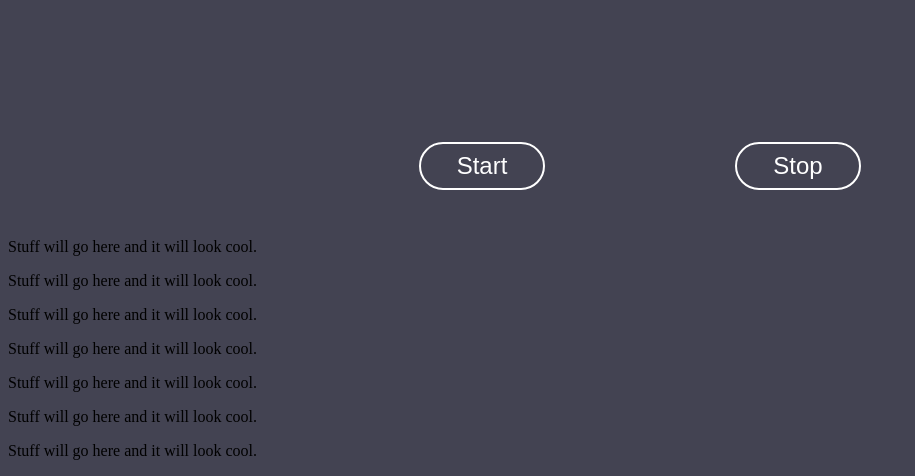
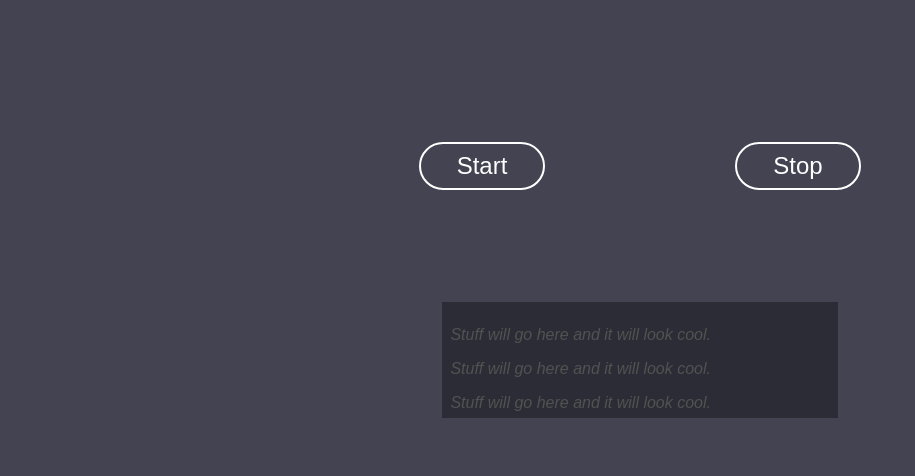
Before and after one commit to jedwards1230/CEN-4031---MyFitTimer, a Flask app: page / in a window 1280 px wide. Shown: the part 543-1019 px from the top of the page, without its empty margins (0-915 px from the left). After the commit the page ends 961 px from the top, so only its background shows below. Run offline with Flask 2, Linux system fonts and the light colour scheme; data that the repository does not hold is empty; some libraries are stand-ins or nearby versions.

Commit message:
removed id put class fixed previous mistake

```diff
--- a/templates/index.html
+++ b/templates/index.html
@@ -36,14 +36,14 @@
             {% endfor %}
         </ul>
     </div>
-    <div id="history">
-        <p id="history-text"> Stuff will go here and it will look cool.<br></p>
-        <p id="history-text"> Stuff will go here and it will look cool.<br></p>
-        <p id="history-text"> Stuff will go here and it will look cool.<br></p>
-        <p id="history-text"> Stuff will go here and it will look cool.<br></p>
-        <p id="history-text"> Stuff will go here and it will look cool.<br></p>
-        <p id="history-text"> Stuff will go here and it will look cool.<br></p>
-        <p id="history-text"> Stuff will go here and it will look cool.<br></p>
+    <div class="history">
+        <p class="history-text"> Stuff will go here and it will look cool.<br></p>
+        <p class="history-text"> Stuff will go here and it will look cool.<br></p>
+        <p class="history-text"> Stuff will go here and it will look cool.<br></p>
+        <p class="history-text"> Stuff will go here and it will look cool.<br></p>
+        <p class="history-text"> Stuff will go here and it will look cool.<br></p>
+        <p class="history-text"> Stuff will go here and it will look cool.<br></p>
+        <p class="history-text"> Stuff will go here and it will look cool.<br></p>
     </div>
 
   <script src="//ajax.googleapis.com/ajax/libs/jquery/1.9.1/jquery.min.js"></script>
```
